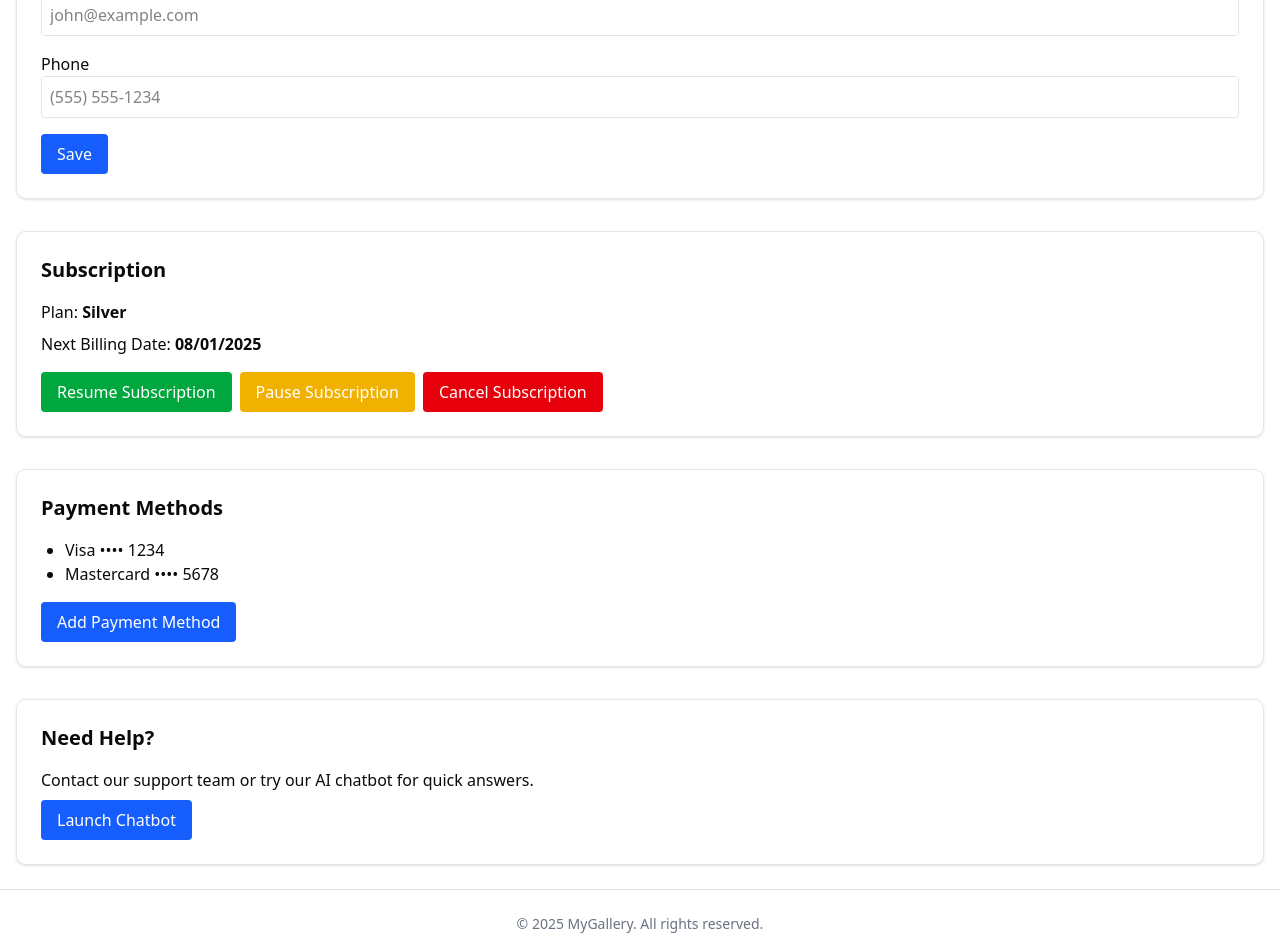
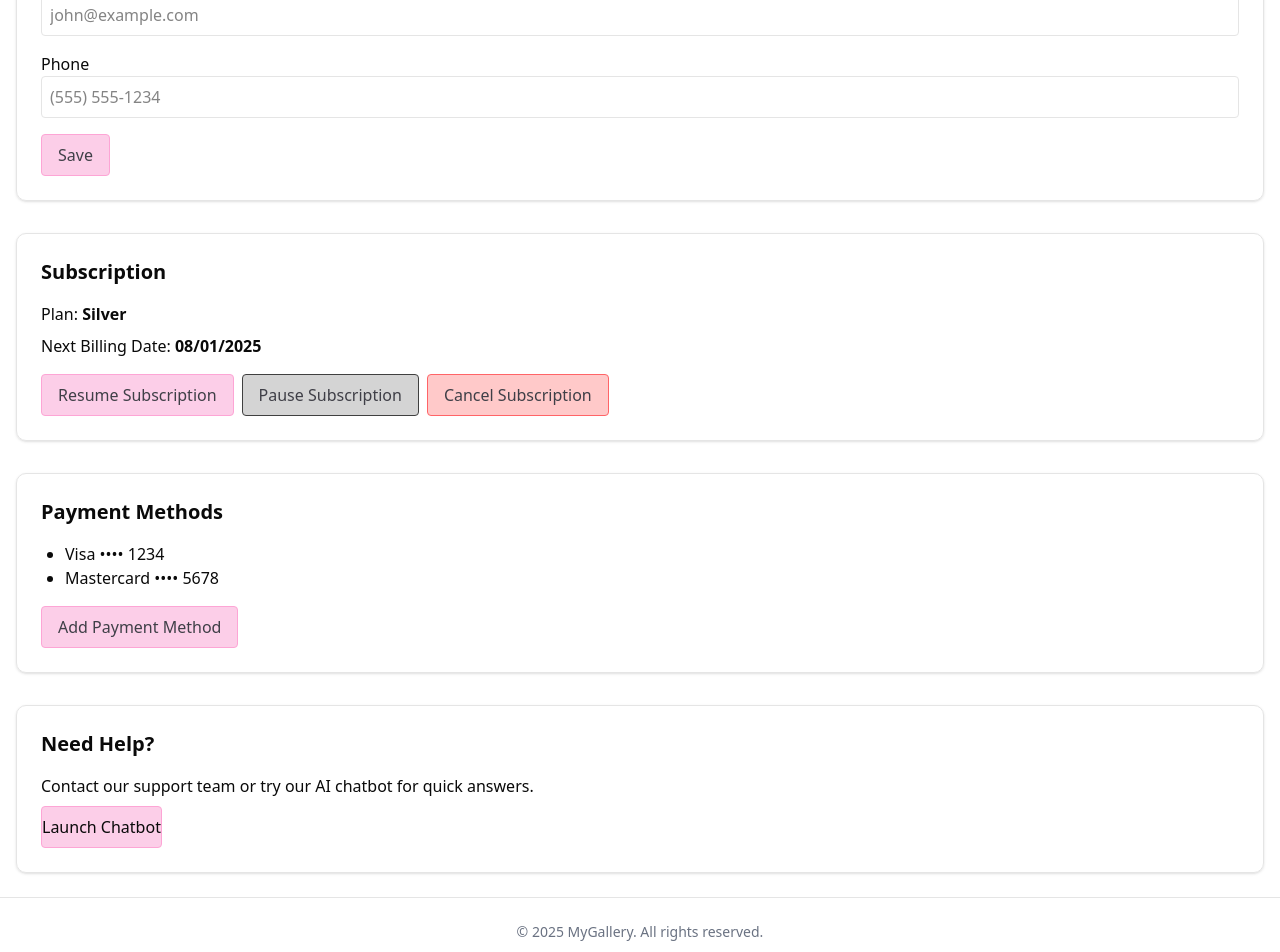
Before and after one commit to JediWebDev/comics-subscription-site, a Next.js app: page /account in a window 1280 px wide. Shown: the part 520-1472 px from the top of the page. Built offline with nearby package versions, Linux system fonts and the light colour scheme.

Commit message:
Update page.tsx

```diff
--- a/src/app/account/page.tsx
+++ b/src/app/account/page.tsx
@@ -16,7 +16,7 @@ export default function AccountPage() {
             height={80}
             className="rounded-full object-cover"
           />
-          <button className="bg-blue-600 text-white px-4 py-2 rounded">Upload New Image</button>
+          <button className="border border-pink-300 bg-pink-200 text-zinc-700 px-4 py-2 rounded">Upload New Image</button>
         </div>
       </section>
 
@@ -36,7 +36,7 @@ export default function AccountPage() {
             <label className="block font-medium">Phone</label>
             <input type="tel" className="border rounded p-2 w-full" placeholder="(555) 555-1234" />
           </div>
-          <button type="submit" className="bg-blue-600 text-white px-4 py-2 rounded w-fit">Save</button>
+          <button type="submit" className="border border-pink-300 bg-pink-200 text-zinc-700 px-4 py-2 rounded w-fit">Save</button>
         </form>
       </section>
 
@@ -46,9 +46,9 @@ export default function AccountPage() {
         <p className="mb-2">Plan: <span className="font-bold">Silver</span></p>
         <p className="mb-2">Next Billing Date: <span className="font-bold">08/01/2025</span></p>
         <div className="flex gap-2 mt-4">
-          <button className="bg-green-600 text-white px-4 py-2 rounded">Resume Subscription</button>
-          <button className="bg-yellow-500 text-white px-4 py-2 rounded">Pause Subscription</button>
-          <button className="bg-red-600 text-white px-4 py-2 rounded">Cancel Subscription</button>
+          <button className="border border-pink-300 bg-pink-200 text-zinc-700 px-4 py-2 rounded">Resume Subscription</button>
+          <button className="border border-neutral-700 bg-neutral-300 text-zinc-700 px-4 py-2 rounded">Pause Subscription</button>
+          <button className="border border-red-400 bg-red-200 text-zinc-700 px-4 py-2 rounded">Cancel Subscription</button>
         </div>
       </section>
 
@@ -59,14 +59,14 @@ export default function AccountPage() {
           <li>Visa •••• 1234</li>
           <li>Mastercard •••• 5678</li>
         </ul>
-        <button className="bg-blue-600 text-white px-4 py-2 rounded">Add Payment Method</button>
+        <button className="border border-pink-300 bg-pink-200 text-zinc-700 px-4 py-2 rounded">Add Payment Method</button>
       </section>
 
       {/* Support Section (Placeholder for an AI chatbot, FAQ, or support contact) */}
       <section className="border p-6 rounded-lg shadow-sm">
         <h3 className="text-xl font-semibold mb-4">Need Help?</h3>
         <p className="mb-2">Contact our support team or try our AI chatbot for quick answers.</p>
-        <button className="bg-blue-600 text-white px-4 py-2 rounded">Launch Chatbot</button>
+        <button className="border border-pink-300 bg-pink-200 text-zinc-700px-4 py-2 rounded">Launch Chatbot</button>
       </section>
     </div>
   );
```
